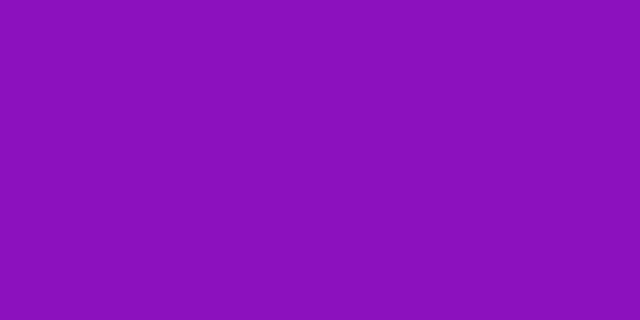
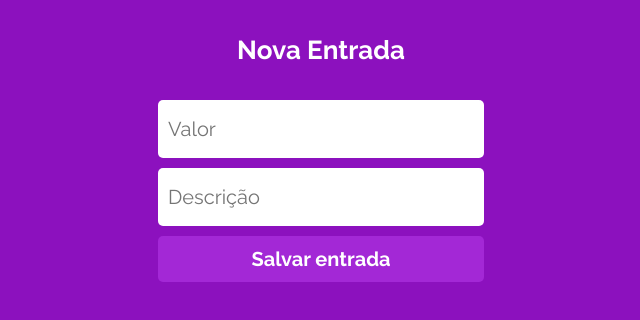
Before and after one commit to vitorluizms/MyWallet, a React (Vite) app: page /nova-transacao/1 in a window 1280 px wide. Before the commit this address had no page. Shown: the top 320 px of the page, without its empty margins (319-959 px from the left). Built offline with nearby package versions, Linux system fonts and the light colour scheme; a web font is replaced by a local one.

Commit message:
Rota de transação de entrada criada

```diff
--- a/index.html
+++ b/index.html
@@ -2,8 +2,7 @@
 <html lang="en">
   <head>
     <meta charset="UTF-8" />
-    <link rel="icon" type="image/svg+xml" href="/vite.svg" />
-    <link rel="stylesheet" href="reset.css" />
+    <link rel="stylesheet" href="./reset.css" />
     <link rel="preconnect" href="https://fonts.googleapis.com" />
     <link rel="preconnect" href="https://fonts.gstatic.com" crossorigin />
     <link
--- a/reset.css
+++ b/reset.css
@@ -35,6 +35,8 @@ footer, header, hgroup, menu, nav, section {
 body {
 	line-height: 1;
     background-color: #8C11BE;
+	margin: 0;
+	/* padding: 0; */
 }
 ol, ul {
 	list-style: none;
--- a/src/App.jsx
+++ b/src/App.jsx
@@ -1,6 +1,7 @@
 import Login from "./pages/LoginPage/LoginPage";
 import Register from "./pages/RegisterPage/RegisterPage";
-import Home from "./pages/HomePage/HomePage"
+import Home from "./pages/HomePage/HomePage";
+import Deposit from "./pages/TransationPage/DepositPage";
 import { BrowserRouter, Routes, Route } from "react-router-dom";
 
 function App() {
@@ -11,6 +12,7 @@ function App() {
           <Route path="/" element={<Login />} />
           <Route path="/cadastro" element={<Register />} />
           <Route path="/home" element={<Home />} />
+          <Route path="/nova-transacao/:entrada" element={<Deposit />} />
         </Routes>
       </BrowserRouter>
     </>
--- a/src/pages/HomePage/HomePage.jsx
+++ b/src/pages/HomePage/HomePage.jsx
@@ -5,8 +5,68 @@ import React, { useState } from "react";
 export default function Home() {
   const [transationsObj, setObj] = useState([
     {
-      text: "aguaaaaaaaaaaaaaaaaaaaaaaaaaaaaaaaaa",
+      text: "comprar agua",
       date: "26/09",
+      spent: "R$ 51,00",
+    },
+    {
+      text: "comprar agua",
+      date: "26/10",
+      spent: "R$ 51,00",
+    },
+    {
+      text: "comprar agua",
+      date: "26/10",
+      spent: "R$ 51,00",
+    },
+    {
+      text: "comprar agua",
+      date: "26/10",
+      spent: "R$ 51,00",
+    },
+    {
+      text: "comprar agua",
+      date: "26/10",
+      spent: "R$ 51,00",
+    },
+    {
+      text: "comprar agua",
+      date: "26/10",
+      spent: "R$ 51,00",
+    },
+    {
+      text: "comprar agua",
+      date: "26/10",
+      spent: "R$ 51,00",
+    },
+    {
+      text: "comprar agua",
+      date: "26/10",
+      spent: "R$ 51,00",
+    },
+    {
+      text: "comprar agua",
+      date: "26/10",
+      spent: "R$ 51,00",
+    },
+    {
+      text: "comprar agua",
+      date: "26/10",
+      spent: "R$ 51,00",
+    },
+    {
+      text: "comprar agua",
+      date: "26/10",
+      spent: "R$ 51,00",
+    },
+    {
+      text: "comprar agua",
+      date: "26/10",
+      spent: "R$ 51,00",
+    },
+    {
+      text: "comprar agua",
+      date: "26/10",
       spent: "R$ 51,00",
     },
   ]);
@@ -112,14 +172,17 @@ const TransationsContainer = styled.div`
   width: 326px;
   height: 446px;
   padding: 23px 12px 23px 12px;
+  gap: 20px;
+  overflow-y: scroll;
 
   border-radius: 5px;
   background: #fff;
 
   display: flex;
-  justify-content: center;
-  align-items: ${(props) =>
-    props.obj.length === 0 ? "center" : "space-between"};
+  flex-direction: column;
+  align-items: center;
+  justify-content: ${(props) =>
+    props.obj.length === 0 ? "center" : ""};
 
   h2 {
     color: #868686;
--- /dev/null
+++ b/src/pages/TransationPage/DepositPage.jsx
@@ -0,0 +1,95 @@
+import React from "react";
+import styled from "styled-components";
+
+export default function Deposit() {
+  return (
+    <Container>
+      <h1>Nova Entrada</h1>
+      <Form>
+        <input
+          type="text"
+          pattern="^\d+(\.\d{1,2})?$"
+          placeholder="Valor"
+          id="value"
+          name="value"
+          required
+        />
+        <input
+          type="text"
+          name="description"
+          id="description"
+          placeholder="Descrição"
+          required
+        />
+        <button>Salvar entrada</button>
+      </Form>
+    </Container>
+  );
+}
+
+const Container = styled.div`
+  width: 100%;
+  height: 100%;
+  min-height: 1vh;
+  gap: 35px;
+  padding-top: 35px;
+
+  display: flex;
+  flex-direction: column;
+  align-items: center;
+  justify-content: flex-start;
+  background-color: #8c11be;
+
+  h1 {
+    color: #fff;
+    font-size: 26px;
+    font-family: Raleway;
+    font-style: normal;
+    font-weight: 700;
+    line-height: normal;
+  }
+`;
+
+const Form = styled.form`
+  width: 100%;
+  height: 100%;
+  gap: 10px;
+
+  display: flex;
+  flex-direction: column;
+  justify-content: space-between;
+  align-items: center;
+
+  input {
+    width: 326px;
+    height: 58px;
+
+    border-radius: 5px;
+    background: #fff;
+    border: none;
+
+    color: #000;
+    font-size: 20px;
+    font-family: Raleway;
+    font-style: normal;
+    font-weight: 400;
+    line-height: normal;
+    padding-left: 10px;
+  }
+
+  button {
+    width: 326px;
+    height: 46px;
+
+    border-radius: 5px;
+    background: #a328d6;
+    border: none;
+
+    color: #fff;
+    font-size: 20px;
+    font-family: Raleway;
+    font-style: normal;
+    font-weight: 700;
+    line-height: normal;
+  }
+`;
```
